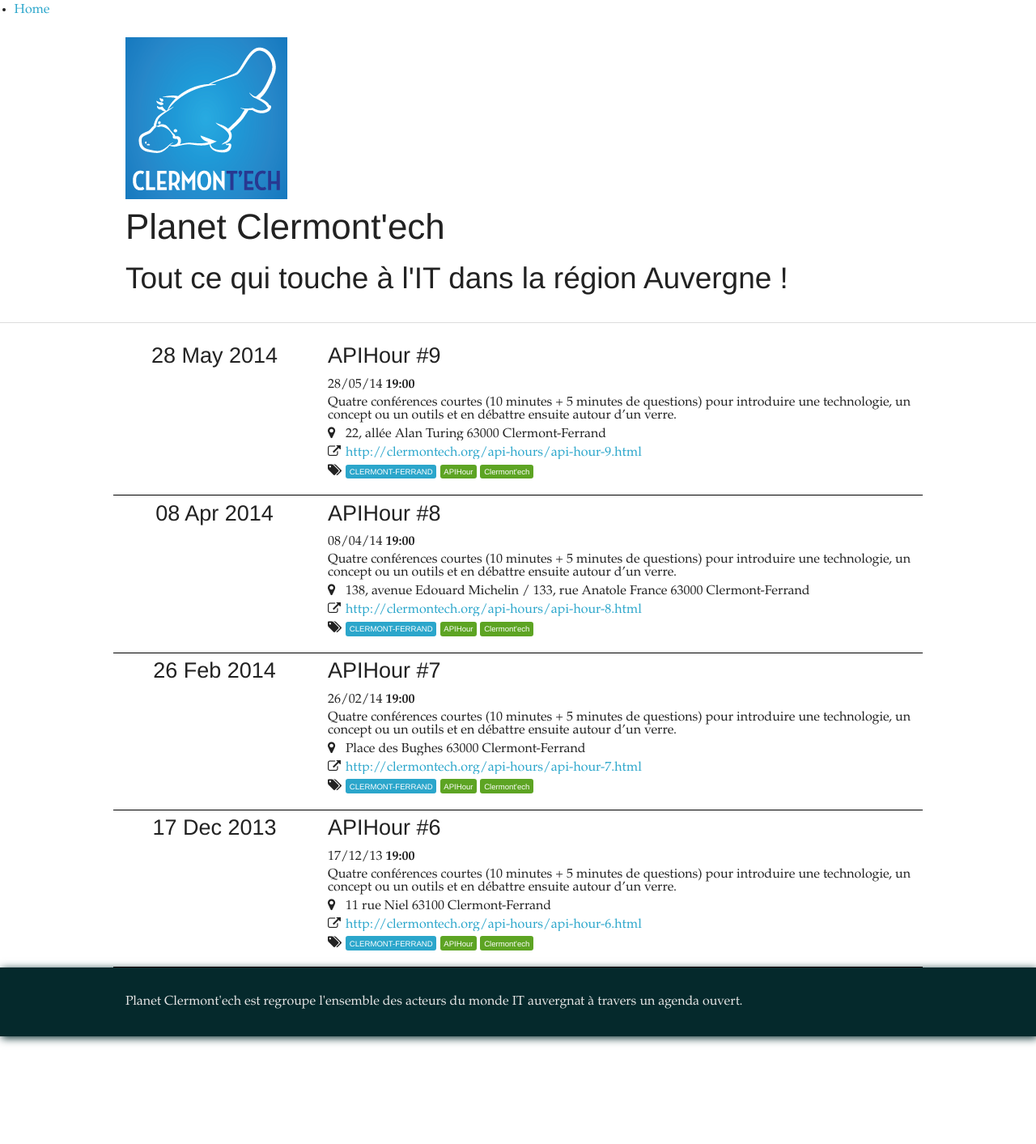
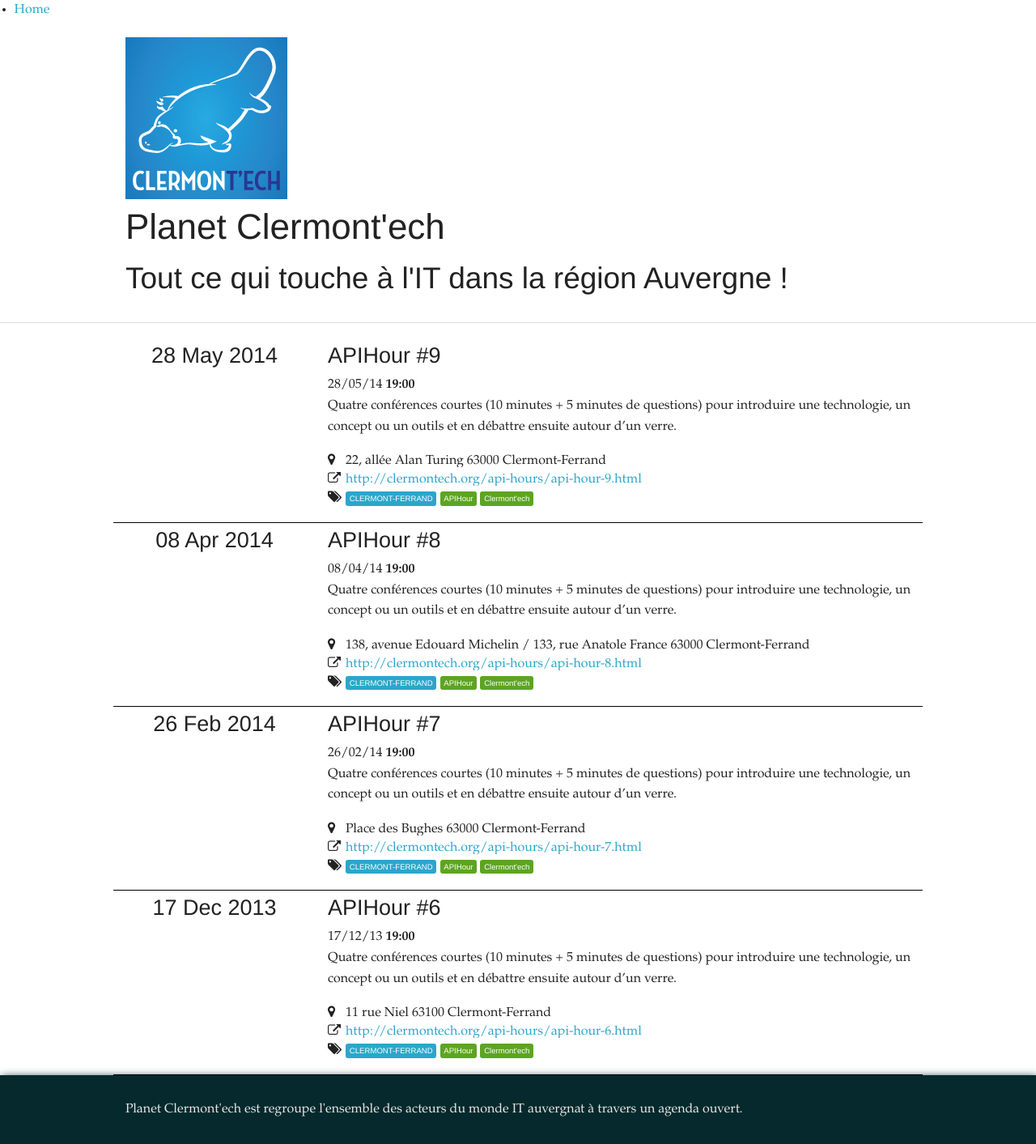
Before and after one commit to clermontech/planet, a Jekyll site: the page built from index.md, in a window 1280 px wide. Shown: the whole page at 81% size. Built offline with Jekyll 4.4.1, drawn with Linux system fonts in a browser that asks for light colours; Markdown is read by kramdown in place of the engine named in the settings.

Commit message:
allow markdown in description

```diff
--- a/_layouts/events.html
+++ b/_layouts/events.html
@@ -29,7 +29,7 @@
                     </div>
 
                     <div class="event-description text-justify" itemprop="description">
-                        {{ event.description }}
+                        {{ event.description|markdownify }}
                     </div>
 
                     {% if event.location %}
```
